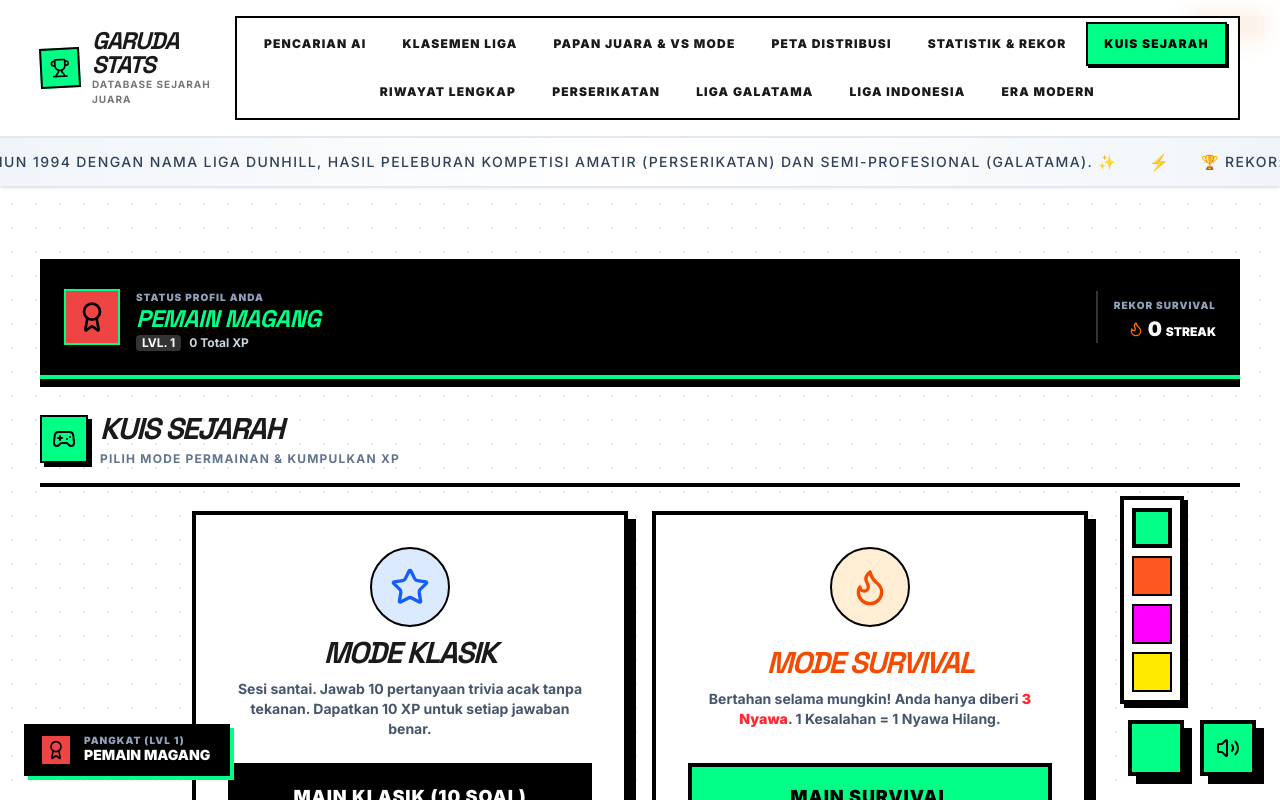
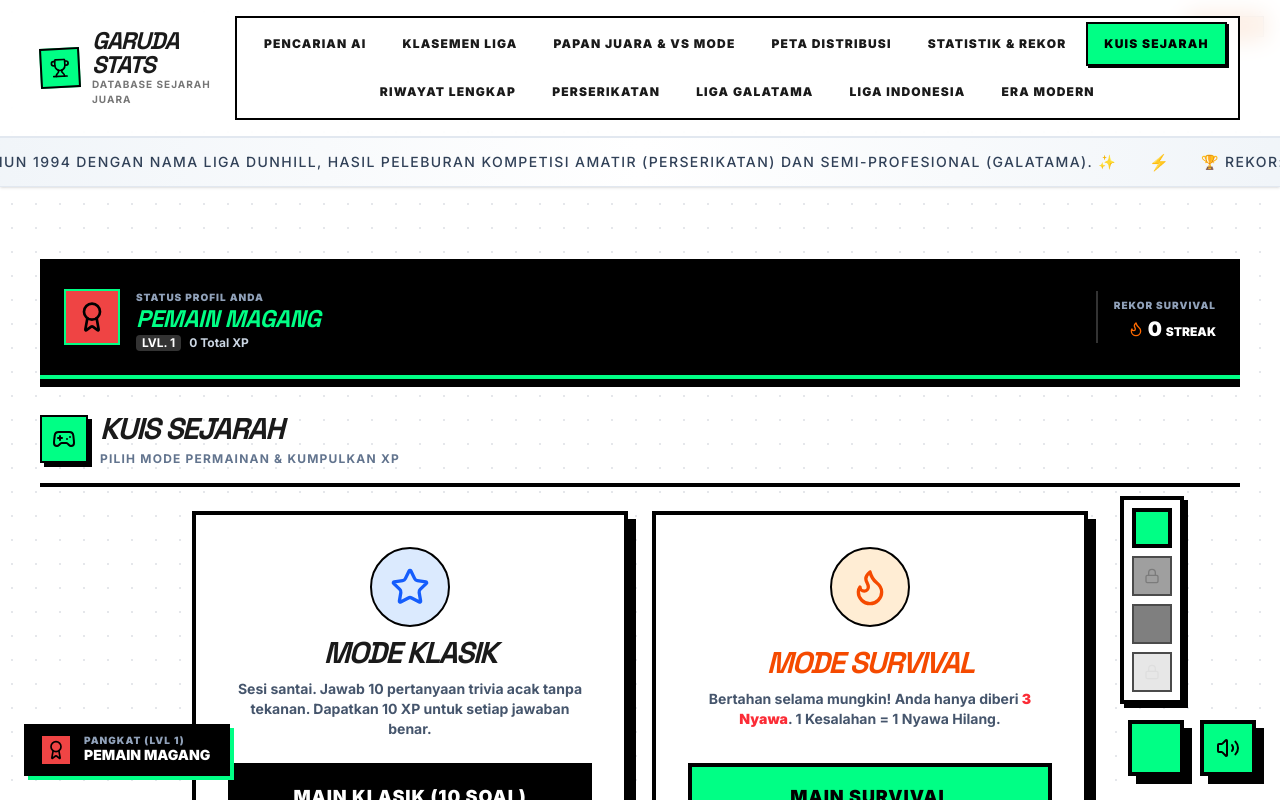
Before and after one commit to makarim22/statmuse, a React (Vite) app: page /kuis in a window 1280 px wide. Both pictures are taken after a click on the button 1156 px from the left and 748 px from the top of the page. Shown: the top 800 px of the page. Built offline with nearby package versions, Linux system fonts and the light colour scheme.

Commit message:
feat: add interactive quiz system with gamification, sound effects, and celebration confetti support

```diff
--- a/package.json
+++ b/package.json
@@ -22,6 +22,7 @@
     "lucide-react": "^0.546.0",
     "motion": "^12.23.24",
     "react": "^19.0.1",
+    "react-confetti-explosion": "^3.0.3",
     "react-dom": "^19.0.1",
     "react-markdown": "^10.1.0",
     "react-router-dom": "^7.15.1",
--- a/src/components/ThemeSwitcher.tsx
+++ b/src/components/ThemeSwitcher.tsx
@@ -1,17 +1,19 @@
 import { useState } from "react";
-import { Palette } from "lucide-react";
+import { Palette, Lock } from "lucide-react";
 import { soundEngine } from "../utils/soundEngine";
 import { useSettingsStore } from "../store/useSettingsStore";
+import { usePlayerStore } from "../store/usePlayerStore";
 
 const THEMES = [
-  { id: 'default', color: '#00FF85', name: 'Neon Green' },
-  { id: 'orange', color: '#FF5722', name: 'Construction Orange' },
-  { id: 'pink', color: '#FF00FF', name: 'Cyberpunk Pink' },
-  { id: 'yellow', color: '#FFEA00', name: 'Caution Yellow' }
+  { id: 'default', color: '#00FF85', name: 'Neon Green', requiredLevel: 1 },
+  { id: 'orange', color: '#FF5722', name: 'Construction Orange', requiredLevel: 3 },
+  { id: 'pink', color: '#FF00FF', name: 'Cyberpunk Pink', requiredLevel: 5 },
+  { id: 'yellow', color: '#FFEA00', name: 'Caution Yellow', requiredLevel: 7 }
 ];
 
 export default function ThemeSwitcher() {
   const { theme: activeTheme, setTheme } = useSettingsStore();
+  const { level } = usePlayerStore();
   const [isOpen, setIsOpen] = useState(false);
 
   const applyTheme = (themeId: string) => {
@@ -22,7 +24,11 @@ export default function ThemeSwitcher() {
     }
   };
 
-  const selectTheme = (themeId: string) => {
+  const selectTheme = (themeId: string, requiredLevel: number) => {
+    if (level < requiredLevel) {
+      soundEngine.playError();
+      return;
+    }
     soundEngine.playClick();
     setTheme(themeId);
     applyTheme(themeId);
@@ -35,18 +41,26 @@ export default function ThemeSwitcher() {
     <div className="fixed bottom-6 right-24 z-50 flex flex-col items-end">
       {isOpen && (
         <div className="mb-4 bg-white border-4 border-black p-2 flex flex-col gap-2 shadow-[4px_4px_0px_0px_rgba(0,0,0,1)] animate-fade-in origin-bottom-right">
-          {THEMES.map((theme) => (
-            <button
-              key={theme.id}
-              onClick={() => selectTheme(theme.id)}
-              className={`w-10 h-10 border-2 transition-transform hover:-translate-y-1 ${
-                activeTheme === theme.id ? 'border-black border-4' : 'border-black'
-              }`}
-              style={{ backgroundColor: theme.color }}
-              title={theme.name}
-              aria-label={`Ubah tema ke ${theme.name}`}
-            />
-          ))}
+          {THEMES.map((theme) => {
+            const isLocked = level < theme.requiredLevel;
+            return (
+              <button
+                key={theme.id}
+                onClick={() => selectTheme(theme.id, theme.requiredLevel)}
+                onMouseEnter={() => !isLocked && soundEngine.playHover()}
+                className={`w-10 h-10 border-2 transition-transform relative flex items-center justify-center ${
+                  isLocked ? 'grayscale opacity-70 cursor-not-allowed' : 'hover:-translate-y-1'
+                } ${
+                  activeTheme === theme.id ? 'border-black border-4' : 'border-black'
+                }`}
+                style={{ backgroundColor: theme.color }}
+                title={isLocked ? `Terbuka di Level ${theme.requiredLevel}` : theme.name}
+                aria-label={isLocked ? `Tema terkunci, butuh level ${theme.requiredLevel}` : `Ubah tema ke ${theme.name}`}
+              >
+                {isLocked && <Lock className="w-4 h-4 text-black mix-blend-overlay opacity-80" />}
+              </button>
+            );
+          })}
         </div>
       )}
 
@@ -55,6 +69,7 @@ export default function ThemeSwitcher() {
           soundEngine.playClick();
           setIsOpen(!isOpen);
         }}
+        onMouseEnter={() => soundEngine.playHover()}
         className="w-[56px] h-[56px] border-4 border-black flex items-center justify-center transition-all focus-visible:outline-none focus-visible:ring-4 focus-visible:ring-primary relative overflow-hidden shadow-[8px_8px_0px_0px_rgba(0,0,0,1)] hover:-translate-y-1"
         style={{ backgroundColor: activeColor }}
         aria-label="Pilih Tema"
--- a/src/utils/soundEngine.ts
+++ b/src/utils/soundEngine.ts
@@ -226,6 +226,29 @@ class SoundEngine {
     osc.start(t);
     osc.stop(t + 0.8);
   }
+
+  // Soft, short tick for hovering elements
+  public playHover() {
+    if (this.isMuted || !this.ctx) return;
+    const t = this.ctx.currentTime;
+
+    const osc = this.ctx.createOscillator();
+    const gain = this.ctx.createGain();
+
+    osc.type = 'sine';
+    osc.frequency.setValueAtTime(800, t);
+    osc.frequency.exponentialRampToValueAtTime(100, t + 0.05);
+
+    gain.gain.setValueAtTime(0, t);
+    gain.gain.linearRampToValueAtTime(0.05, t + 0.01);
+    gain.gain.exponentialRampToValueAtTime(0.001, t + 0.05);
+
+    osc.connect(gain);
+    gain.connect(this.ctx.destination);
+
+    osc.start(t);
+    osc.stop(t + 0.05);
+  }
 }
 
 export const soundEngine = new SoundEngine();
```
Also changed, not shown: src/components/QuizView.tsx (+46 -11 lines), 1 other file (tests, documents, lock files or other folders).
